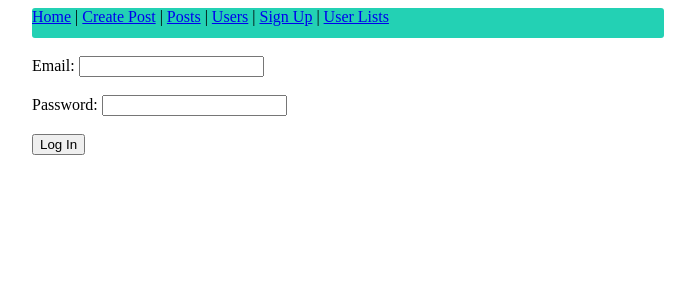
After one commit to armaan6215/flask_blog, a Flask app: page /login in a window 1280 px wide. The commit adds this page. Shown: the top 300 px of the page, without its empty margins (292-987 px from the left). Run offline with Flask 2, Linux system fonts and the light colour scheme.

Commit message:
Sign up and login created

```diff
--- a/main.py
+++ b/main.py
@@ -67,5 +67,59 @@ def posts():
     posts = conn.execute(query).fetchall()
     return render_template("posts.html", posts=posts), 200
 
+@app.route("/users")
+def users():
+    query = "SELECT id, author FROM POSTS"
+    conn = db_connection()
+    users = conn.execute(query).fetchall()
+    return render_template("users.html", users=users)
 
+@app.route("/signup", methods=("GET", "POST"))
+def signup():
+    message = ""
+    if request.method == "POST":
+        fname = request.form['fname']
+        lname = request.form['lname']
+        email = request.form['email']
+        password = request.form['password']
+        cpassword = request.form['cpassword']
+
+        if not fname or not lname or not email or not password or not cpassword:
+            message = "All fields are mandatory"
+
+        elif password != cpassword:
+            message = "Passwords mismatched"
+
+        else:
+            conn = db_connection()
+            conn.execute(
+                "INSERT INTO USERS (fname, lname, email, pasword, cpasword) VALUES(?,?,?,?,?)",
+                ((fname, lname, email, password, cpassword))
+            )
+            conn.commit()
+            return redirect(url_for("user_lists"))
+
+    return render_template("signup.html", message=message)
+
+@app.route("/user_lists")
+def user_lists():
+    conn = db_connection()
+    user_lists = conn.execute("SELECT * FROM USERS").fetchall()
+    return render_template("user_lists.html", user_lists=user_lists)
+
+@app.route("/login", methods=("GET", "POST"))
+def login():
+    message = ""
+    if request.method == "POST":
+        email = request.form['email']
+        password = request.form['password']
+        conn = db_connection()
+        user_lists = conn.execute("SELECT email, pasword FROM USERS").fetchall()
+        for user in user_lists:
+            print(user)
+            if email == user['email'] and password == user['pasword']:
+                return redirect(url_for("index", message=[email, password]))
+            else:
+                message = "Incorrect Email or Password"
+    return render_template("login.html", message=message)
 app.run(debug=True)
--- a/model.py
+++ b/model.py
@@ -2,10 +2,21 @@ import sqlite3 as sql
 
 connection = sql.connect("database.db")
 
+tables_list = ['table_users.sql', 'table_posts.sql']
+def create_table():
+    for table in tables_list:
+        with open(f"tables/{table}") as f:
+            try:
+                connection.executescript(f.read())
+            except Exception as e:
+                print(e)
 
-def create_table():
-    with open("table.sql") as f:
-        try:
-            connection.executescript(f.read())
-        except Exception as e:
-            print(e)
+
+def drop_table():
+    try:
+        connection.executescript("DROP TABLE POSTS")
+        connection.executescript("DROP TABLE USERS")
+    except Exception as e:
+        print(e)
+
+# drop_table()
--- /dev/null
+++ b/static/style.css
@@ -0,0 +1,32 @@
+.nav {
+  background-color: rgb(35, 209, 180);
+  width: 50%;
+  margin-left: 25%;
+  height: 30px;
+  border-radius: 3px;
+}
+
+.button {
+  margin-left: 40%;
+  background-color: rgb(36, 180, 36);
+  border-radius: 5px;
+  height: 30px;
+}
+
+.error {
+  color: red;
+  text-align: center;
+  font-size: xx-large;
+}
+
+.form {
+  margin-left: 25%;
+  width: 50%;
+}
+
+.post {
+  width: 50%;
+  margin-left: 25%;
+  border-radius: 20px;
+  border: 3px solid #73ad21;
+}
--- a/table.sql
+++ b/tables/table_posts.sql
@@ -1,5 +1,4 @@
-CREATE TABLE IF NOT EXISTS POSTS;
-CREATE TABLE POSTS (
+CREATE TABLE IF NOT EXISTS POSTS(
     id INTEGER PRIMARY KEY AUTOINCREMENT,
     title TEXT NOT NULL,
     content TEXT NOT NULL,
--- /dev/null
+++ b/tables/table_users.sql
@@ -0,0 +1,8 @@
+CREATE TABLE IF NOT EXISTS USERS(
+    id INTEGER PRIMARY KEY AUTOINCREMENT,
+    fname TEXT NOT NULL,
+    lname TEXT NOT NULL,
+    email TEXT NOT NULL,
+    pasword TEXT NOT NULL,
+    cpasword TEXT NOT NULL
+);
--- a/templates/base.html
+++ b/templates/base.html
@@ -5,20 +5,14 @@
     <meta http-equiv="X-UA-Compatible" content="IE=edge" />
     <meta name="viewport" content="width=device-width, initial-scale=1.0" />
     <title>Document</title>
+    <link rel="stylesheet" href="{{url_for('static',filename='style.css')}}">
   </head>
   <body>
-    <div
-      style="
-        background-color: rgb(35, 209, 180);
-        width: 50%;
-        margin-left: 25%;
-        height: 30px;
-        border-radius: 3px;
-      "
-    >
+    <div class="nav">
       <nav>
         <a href="/">Home</a> | <a href="/create">Create Post</a> |
-        <a href="/posts">Posts</a>
+        <a href="/posts">Posts</a> | <a href="/users">Users</a> |
+        <a href="/signup">Sign Up</a> | <a href="/user_lists">User Lists</a>
       </nav>
     </div>
     <br />
--- a/templates/index.html
+++ b/templates/index.html
@@ -2,6 +2,6 @@
 
 {% block content %}
 <h2>
-    {{ message }}
+    {{ message['email'] }}
 </h2>
 {% endblock  %}
--- /dev/null
+++ b/templates/login.html
@@ -0,0 +1,12 @@
+{% extends 'base.html' %}
+
+{% block content %}
+      <form action="" method="post" class="form">
+        Email:
+        <input type="email" name="email" /><br><br>
+        Password:
+        <input type="password" name="password" /><br><br>
+        <button type="submit">Log In</button>
+      </form>
+    <h3 class="error">{{ message }}</h3>
+{% endblock  %}
--- a/templates/posts.html
+++ b/templates/posts.html
@@ -1,9 +1,11 @@
 {% extends 'base.html' %} {% block content %} {% for post in posts %}
-<div class="post" style="width: 50%; margin-left: 25%; border-radius: 20px; border: 3px solid #73ad21">
+<div class="post">
   <h1>{{ post['title'] }}</h1>
   <p>{{ post['content'] }}</p>
   <br />
 </div>
-<h4 style="margin-left: 25%;">Posted by: {{ post['author'] }} on {{ post['date_created'] }}</h4>
+<h4 style="margin-left: 25%">
+  Posted by: {{ post['author'] }} on {{ post['date_created'] }}
+</h4>
 
 {% endfor %} {% endblock %}
--- /dev/null
+++ b/templates/users.html
@@ -0,0 +1,6 @@
+{% extends 'base.html' %} {% block content %} {% for user in users %}
+<div>{{ user['id'] }}: <a href="/posts">{{ user['author'] }}</a></div>
+{% if user['author'] == manish %}
+<h2>{{ user['author'] }}</h2>
+{% endif %}
+{% endfor %} {% endblock %}
```
Also changed, not shown: templates/create_post.html (+4 -5 lines), templates/signup.html (added, +20 -0 lines), templates/user_lists.html (added, +8 -0 lines), database.db.
